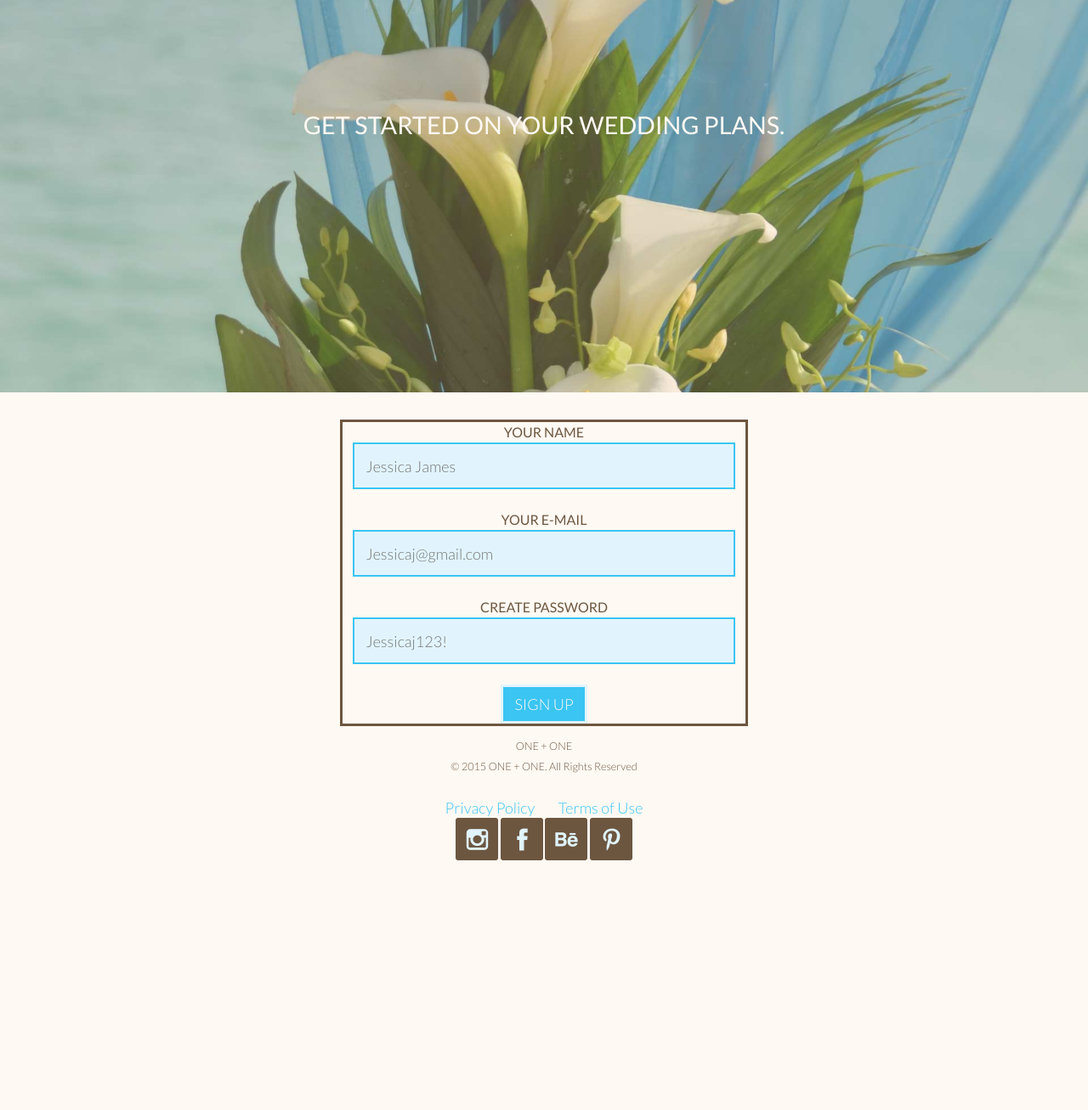
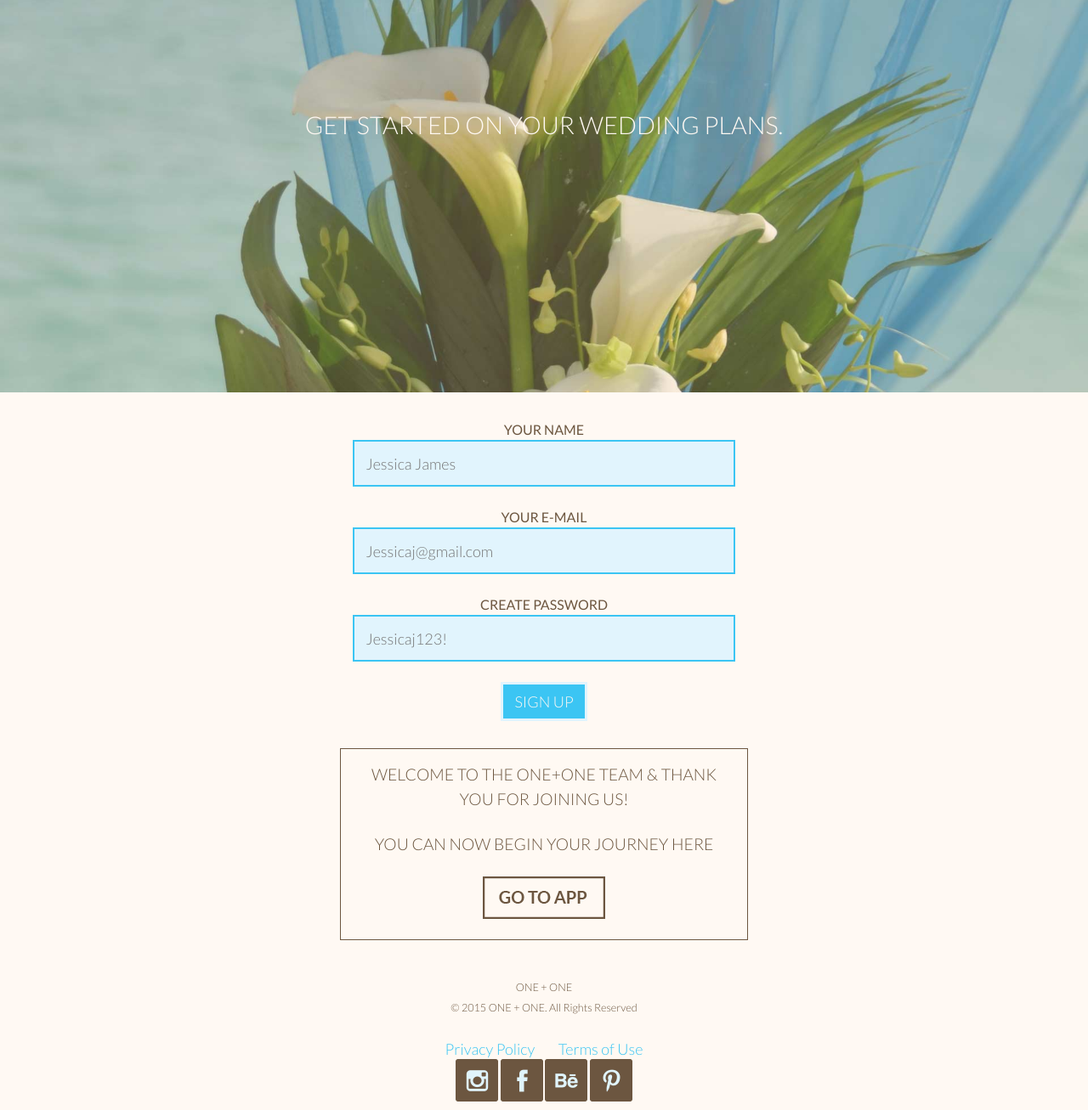
Before and after one commit to franchescamansour/dsn1675-saas-website, a plain HTML site: page signup.html in a window 1280 px wide. Shown: the part 340-1647 px from the top of the page at 85% size. Before the commit the page ends 1397 px from the top, so only its background shows below. Drawn offline with Linux system fonts and the light colour scheme.

Commit message:
Adjustments

```diff
--- a/css/main.css
+++ b/css/main.css
@@ -119,8 +119,10 @@ a:focus{
 }
 
 .intro-wrap{
-  background-color: #b266ff;
-  color: white;
+  background-color: #6d5740;
+  color: #fff9f3;
+  font-family: 'Lato', sans-serif;
+  font-weight: 300;
   width: 100%;
 }
 
@@ -221,7 +223,6 @@ form{
   margin: auto;
   margin-top: 2rem;
   text-align: center;
-  border: 3px solid #6d5740;
 }
 
 form div{
@@ -267,6 +268,23 @@ button{
   font-weight: 300;
   color: #fff9f3;
   cursor: pointer;
+}
+
+#thankyou{
+  font-size: 1rem;
+  font-weight: 300;
+  color: #6d5740;
+  text-align: center;
+  border: 1px solid #6d5740;
+  width: 20rem;
+  margin: auto;
+  margin-top: 2rem;
+  margin-bottom: 2rem;
+  padding: 1rem;
+}
+
+.app{
+  list-style: none;
 }
 
 /*---End of Signup---*/
@@ -396,4 +414,9 @@ footer{
     max-width: 22rem;
   }
 
+  #thankyou{
+  font-size: 120%;
+  width: 30rem;
 }
+
+}
--- a/signup.html
+++ b/signup.html
@@ -57,6 +57,12 @@
 
   </form>
 
+  <div id="thankyou">
+    <p>WELCOME TO THE ONE+ONE TEAM & THANK YOU FOR JOINING US!</p>
+    <p>YOU CAN NOW BEGIN YOUR JOURNEY HERE</p>
+    <li class="app"><a href="https://projects.invisionapp.com/d/main#/boards/1176966"><img src="images/appbutton.png" alt="Application Button"/></a></li>
+  </div>
+
 </main>
 
 
```
Also changed, not shown: images/appbutton.png (added).
